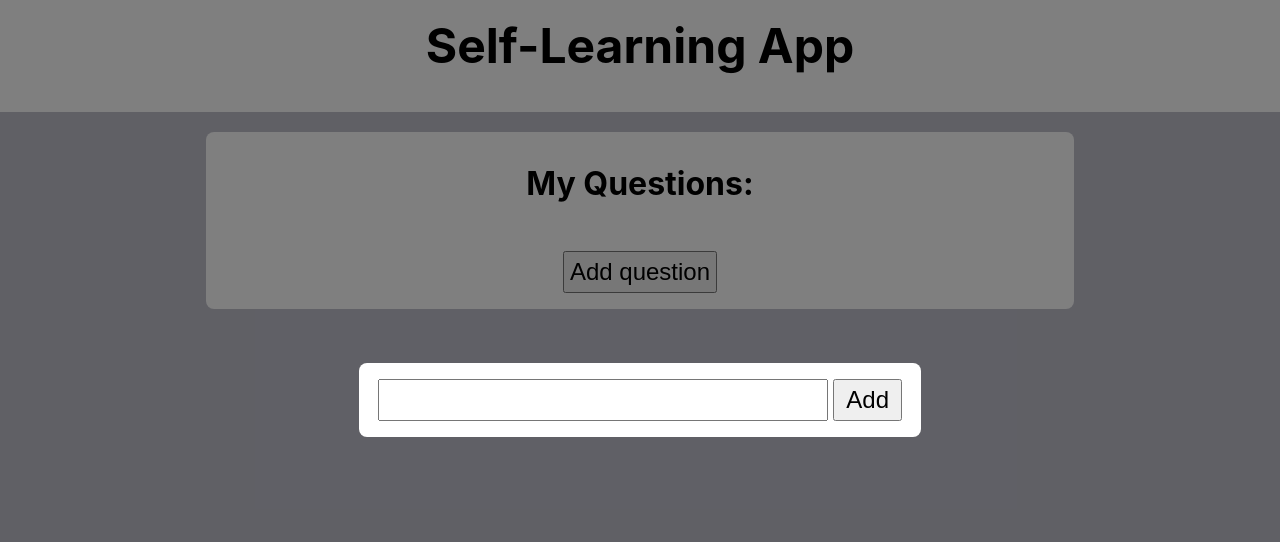
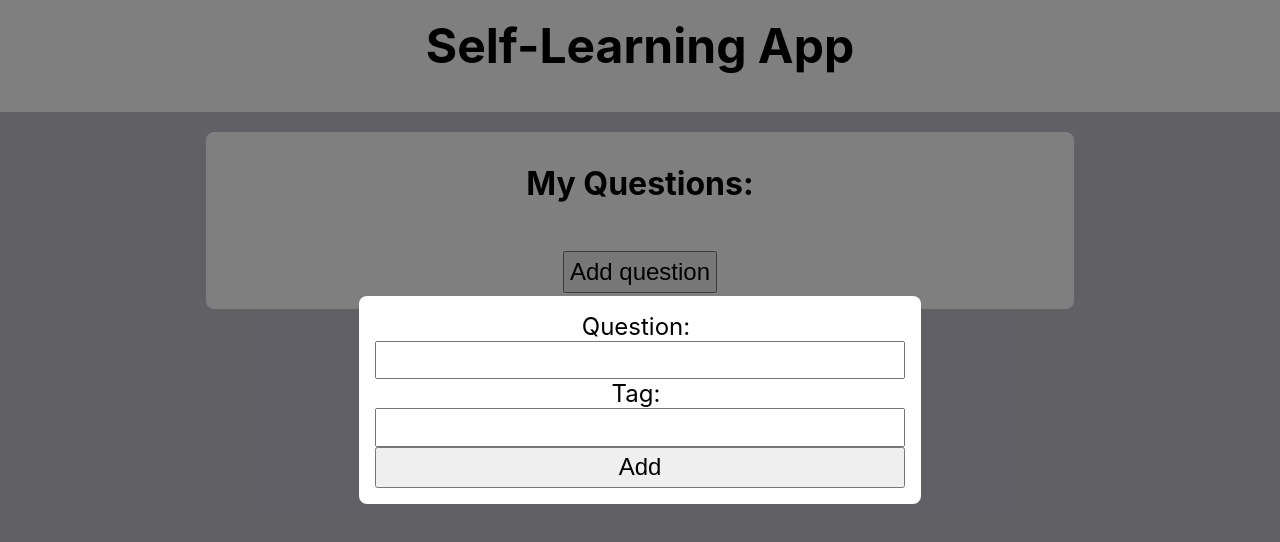
Before and after one commit to chingu-voyages/v12-geckos-team-04, a React (Create React App) app: page / in a window 1280 px wide. Both pictures are taken after a click on the button "Add question". Shown: the top 542 px of the page. Built offline with nearby package versions, Linux system fonts and the light colour scheme.

Commit message:
add input for optional tag

```diff
--- a/src/components/Questions/Form.js
+++ b/src/components/Questions/Form.js
@@ -1,18 +1,34 @@
 import React from 'react'
 import './Questions.css'
 
-const Form = (props) => {
+class Form extends React.Component {
 
-    return (
+    state = {
+        showDropdown: false
+    }
 
-        <div className="form-wrapper" onClick={props.closeForm}>
-            <form className="form-content" action="submit" onSubmit={props.addQuestion}>
-                <input type="text" className="question-input" name="input" onChange={props.handleInput} />
-                <button className="add-button">Add</button>
-            </form>
-        </div>
+    showDropdown = () => {
+        this.setState(() => ({showDropdown: true}))
+    }
 
-    )
+    render() {
+
+        return (
+
+            <div className="form-wrapper" onClick={this.props.closeForm}>
+                <form className="form-content" action="submit" onSubmit={this.props.addQuestion}>
+                    <p className="form-label">Question:</p>
+                    <input type="text" className="question-input" name="questioninput" />
+                    <p className="form-label">Tag:</p>
+                    <input type="text" className="tag-input" name="taginput" />
+                    <button className="add-button" type="submit">Add</button>
+                </form>
+            </div>
+
+        )
+
+    }
+
 }
 
 export default Form
--- a/src/components/Questions/InfoModal.js
+++ b/src/components/Questions/InfoModal.js
@@ -11,6 +11,7 @@ const InfoModal = (props) => {
                     <li className="modal-info-data">{props.question}</li>
                     <li className="modal-info-label">Added</li>
                     <li className="modal-info-data">{props.date}</li>
+                    {props.tag && <React.Fragment><li className="modal-info-label">Tag</li> <li className="modal-info-data">{props.tag}</li></React.Fragment>}
                 </ul>
             </div>
         </div>
--- a/src/components/Questions/Question.js
+++ b/src/components/Questions/Question.js
@@ -10,7 +10,7 @@ class Question extends React.Component {
 
         return (
             <div>
-                <li className="list-item" onClick={(e) => this.props.showModal(e, this.props.question, this.props.date)}><span className="question-text">{this.props.question}</span><span className="delete-question-button" title="Delete" onClick={() => {this.props.deleteQuestion(this.props.id)}}>&#10006;</span></li>
+                <li className="list-item" onClick={(e) => this.props.showModal(e, this.props.question, this.props.date, this.props.tag)}><span className="question-text">{this.props.question}</span><span className="delete-question-button" title="Delete" onClick={() => {this.props.deleteQuestion(this.props.id)}}>&#10006;</span></li>
             </div>
         )
 
--- a/src/components/Questions/QuestionList.js
+++ b/src/components/Questions/QuestionList.js
@@ -4,7 +4,7 @@ import Question from './Question'
 const QuestionList = (props) => {
     return (
         <ul>
-            {props.questions.map((question, index) => <Question question={question.question} date={question.date} id={index} key={index} deleteQuestion={props.deleteQuestion} showModal={props.showModal} />)}
+            {props.questions.map((question, index) => <Question question={question.question} date={question.date} tag={question.tag} id={index} key={index} deleteQuestion={props.deleteQuestion} showModal={props.showModal} />)}
         </ul>
     )
 }
--- a/src/components/Questions/Questions.css
+++ b/src/components/Questions/Questions.css
@@ -50,9 +50,9 @@
     color: red;
 }
 
-.show {
+/* .show {
     display: inline-block;
-}
+} */
 
 .modal-wrapper {
     z-index: 10;
@@ -156,16 +156,25 @@
     position: relative;
     font-size: 1.5rem;
     display: flex;
+    flex-direction: column;
     justify-content: space-around;
 }
 
 .question-input {
     font-size: inherit;
     padding: 0.2rem;
-    width: 85%;
+}
+
+.tag-input {
+    font-size: inherit;
+    padding: 0.2rem;
 }
 
 .add-button {
     font-size: inherit;
     padding: 0.3rem 0.7rem;
 }
+
+.form-label {
+    margin-right: 0.5rem;
+}
--- a/src/components/Questions/QuestionsContainer.js
+++ b/src/components/Questions/QuestionsContainer.js
@@ -13,7 +13,8 @@ class QuestionsContainer extends React.Component {
         showForm: false,
         showModal: false,
         selectedQuestion: '',
-        selectedDate: ''
+        selectedDate: '',
+        selectedTag: ''
     }
 
     componentDidMount() {
@@ -32,7 +33,8 @@ class QuestionsContainer extends React.Component {
 
     addQuestion = (e) => {
         e.preventDefault()
-        const textInput = e.target.elements.input.value.trim()
+        const textInput = e.target.elements.questioninput.value.trim()
+        const tagInput = e.target.elements.taginput.value.trim()
         if (textInput === '') {
             alert('Please write something')
             return
@@ -50,11 +52,12 @@ class QuestionsContainer extends React.Component {
         let formattedDate = dd + '/' + mm + '/' + yy
         let newQuestionObj = {
             question: textInput,
+            tag: tagInput,
             date: formattedDate
         }
         const newQuestionList = [...this.state.questions, newQuestionObj]
         this.setState(() => ({questions: newQuestionList}))
-        e.target.elements.input.value = ''
+        e.target.elements.questioninput.value = ''
         this.setState(() => ({showForm: false}))
         this.updateLocalStorage(newQuestionList)
     }
@@ -73,10 +76,10 @@ class QuestionsContainer extends React.Component {
         }
     }
 
-    showModal = (e, question, date) => {
+    showModal = (e, question, date, tag) => {
         e.persist();
         if (e.target.className !== 'delete-question-button') {
-            this.setState(() => ({showModal: true, selectedQuestion: question, selectedDate: date}))
+            this.setState(() => ({showModal: true, selectedQuestion: question, selectedDate: date, selectedTag: tag}))
         }
     }
 
@@ -91,6 +94,7 @@ class QuestionsContainer extends React.Component {
     }
 
 
+
     render() {
 
         return (
@@ -100,7 +104,7 @@ class QuestionsContainer extends React.Component {
                     <NewQuestionButton openForm={this.openForm} />
                     {this.state.showForm && <Form addQuestion={this.addQuestion} updateList={this.updateList} closeForm={this.closeForm} />}
                     <QuestionList questions={this.state.questions} deleteQuestion={this.deleteQuestion} showModal={this.showModal} />
-                    {this.state.showModal && <InfoModal closeModal={this.closeModal} question={this.state.selectedQuestion} date={this.state.selectedDate} />}
+                    {this.state.showModal && <InfoModal closeModal={this.closeModal} question={this.state.selectedQuestion} date={this.state.selectedDate} tag={this.state.selectedTag} />}
                 </div>
             </div>
         );
```
